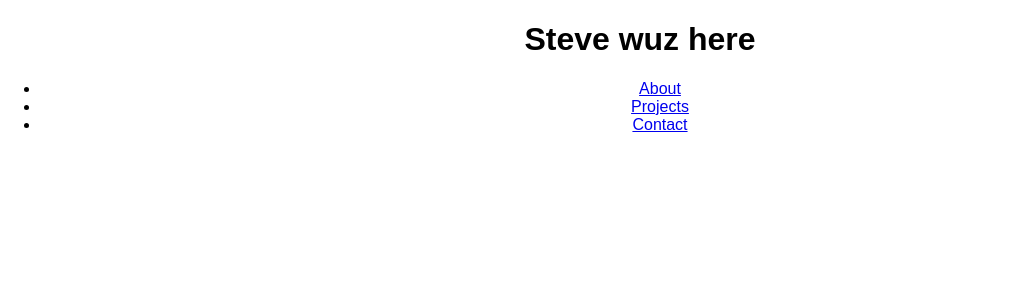
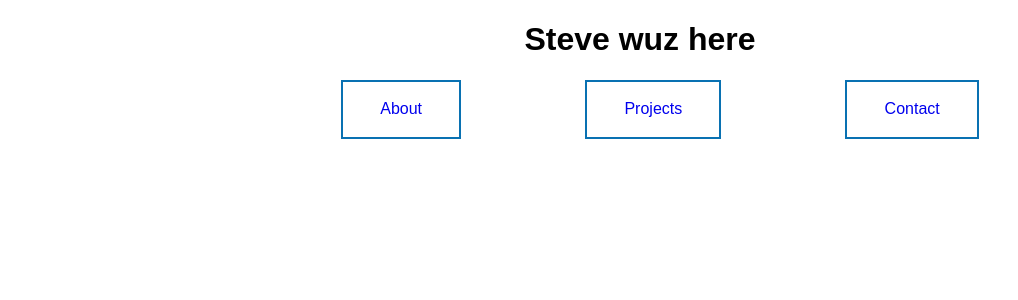
Before and after one commit to stevencharleshuang/portfolio-react, a React (Create React App) app: page / in a window 1280 px wide. Shown: the top 300 px of the page, without its empty margins (0-1018 px from the left). Built offline with nearby package versions, Linux system fonts and the light colour scheme.

Commit message:
created nav item link buttons

```diff
--- a/src/App.css
+++ b/src/App.css
@@ -1,3 +1,8 @@
+/* Color Palette
+Accent: #0971B2;
+
+*/
+
 .App {
   text-align: center;
 }
@@ -26,3 +31,37 @@
   from { transform: rotate(0deg); }
   to { transform: rotate(360deg); }
 }
+/* My Styles */
+
+a:link, a:visited {
+  text-decoration: none;
+}
+
+a:hover, a:active {
+
+}
+
+.App nav ul {
+
+}
+
+.App nav li {
+  margin: 0 5%;
+  display: inline-block;
+  list-style: none;
+  padding: 1.5% 3%;
+  border: 2px #0971B2 solid;
+}
+
+.App nav li a:link, a:visited {
+  color: black;
+}
+
+.App nav li:hover {
+  background-color: #0971B2;
+  color: white;
+}
+
+.App nav li a:hover, a:active {
+  color: white;
+}
--- a/src/components/Nav.jsx
+++ b/src/components/Nav.jsx
@@ -5,9 +5,9 @@ export default function () {
   return (
     <nav>
       <ul>
-        <li><Link to="/about">About</Link></li>
-        <li><Link to="/projects">Projects</Link></li>
-        <li><Link to="/contact">Contact</Link></li>
+        <Link to="/about"><li>About</li></Link>
+        <Link to="/projects"><li>Projects</li></Link>
+        <Link to="/contact"><li>Contact</li></Link>
       </ul>
     </nav>
   );
```
